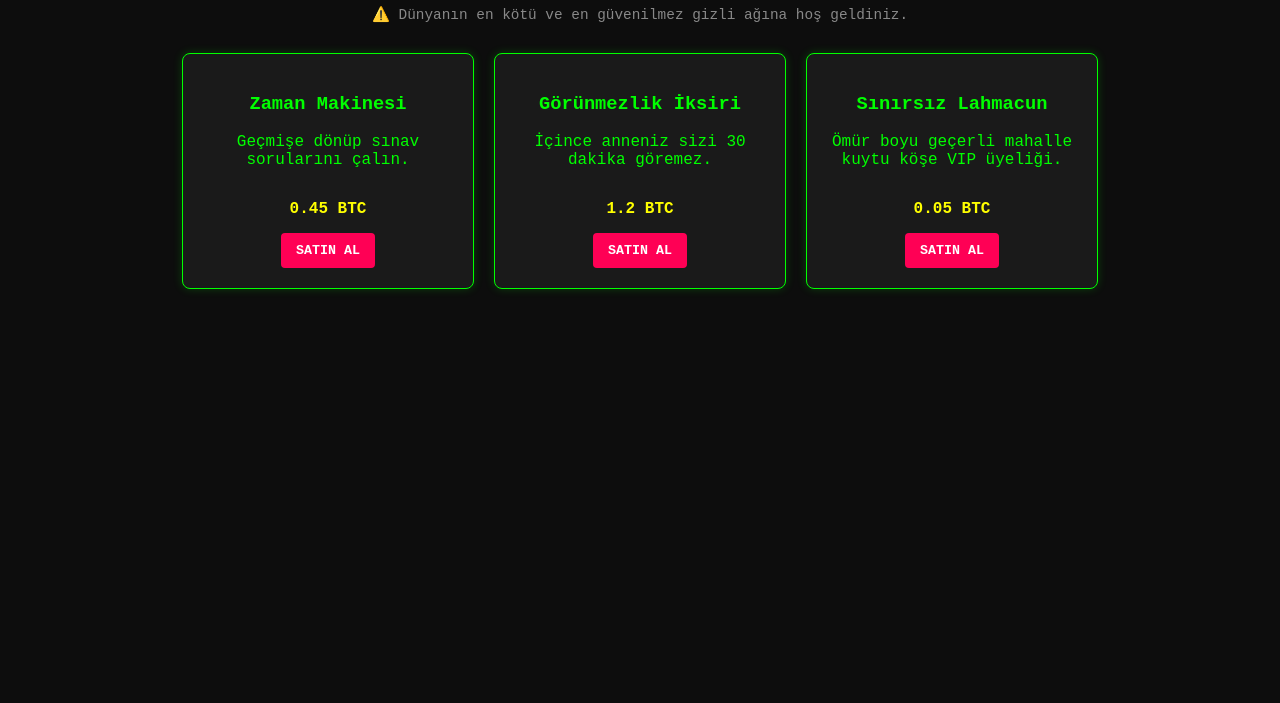
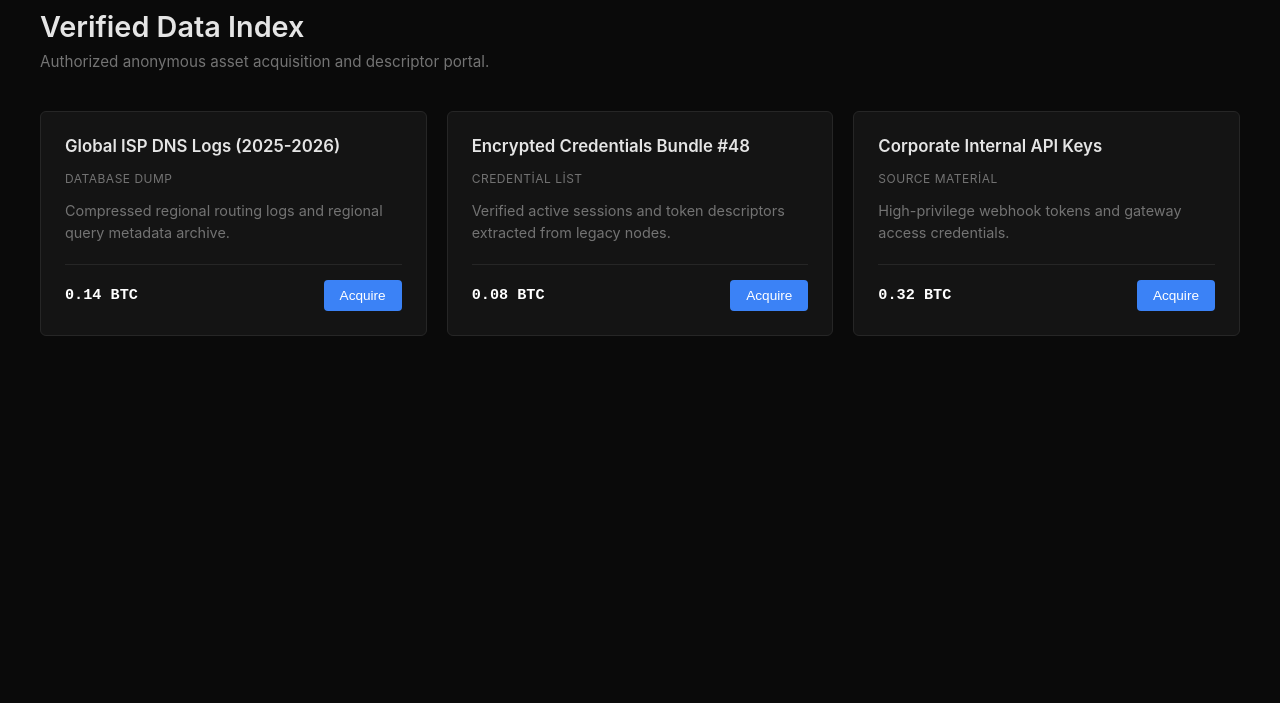
Before and after one commit to Gokalpgokcee/VBDW, a plain HTML site: page index.html in a window 1280 px wide. Shown: the part 97-800 px from the top of the page. Drawn offline with Linux system fonts and the light colour scheme.

Commit message:
Update title and styles in index.html

```diff
--- a/index.html
+++ b/index.html
@@ -3,73 +3,154 @@
 <head>
     <meta charset="UTF-8">
     <meta name="viewport" content="width=device-width, initial-scale=1.0">
-    <title>VBDW - Very Bad Dark Web</title>
+    <title>VBDW // Secure Data Marketplace v4.2</title>
     <style>
-        body {
-            background-color: #0d0d0d;
-            color: #00ff00;
-            font-family: 'Courier New', Courier, monospace;
-            margin: 0;
-            padding: 20px;
-            text-align: center;
+        :root {
+            --bg-color: #0a0a0a;
+            --card-bg: #141414;
+            --border-color: #262626;
+            --text-main: #e5e5e5;
+            --text-muted: #737373;
+            --accent: #3b82f6;
+            --accent-hover: #2563eb;
         }
 
-        h1 {
-            color: #ff0055;
-            text-shadow: 0 0 10px #ff0055;
-            letter-spacing: 2px;
+        body {
+            background-color: var(--bg-color);
+            color: var(--text-main);
+            font-family: -apple-system, BlinkMacSystemFont, "Segoe UI", Roboto, Helvetica, Arial, sans-serif;
+            margin: 0;
+            padding: 0;
+            box-sizing: border-box;
         }
 
-        .subtitle {
-            color: #888;
-            font-size: 0.9rem;
-            margin-bottom: 30px;
+        header {
+            border-bottom: 1px solid var(--border-color);
+            padding: 20px 40px;
+            display: flex;
+            justify-content: space-between;
+            align-items: center;
+            background-color: #0f0f0f;
         }
 
-        .market-grid {
-            display: flex;
-            flex-wrap: wrap;
-            justify-content: center;
-            gap: 20px;
-            margin-top: 30px;
+        .logo-area {
+            font-weight: 700;
+            font-size: 1.1rem;
+            letter-spacing: 1px;
+            color: #fff;
         }
 
-        .card {
-            background-color: #1a1a1a;
-            border: 1px solid #00ff00;
-            border-radius: 8px;
-            padding: 20px;
-            width: 250px;
-            box-shadow: 0 0 10px rgba(0, 255, 0, 0.2);
+        .status-badge {
+            font-size: 0.8rem;
+            color: #22c55e;
+            background: rgba(34, 197, 94, 0.1);
+            padding: 4px 10px;
+            border-radius: 20px;
+            border: 1px solid rgba(34, 197, 94, 0.2);
+        }
+
+        .container {
+            max-width: 1200px;
+            margin: 40px auto;
+            padding: 0 20px;
+        }
+
+        .hero {
+            margin-bottom: 40px;
+        }
+
+        .hero h1 {
+            font-size: 1.8rem;
+            margin-bottom: 8px;
+            font-weight: 600;
+        }
+
+        .hero p {
+            color: var(--text-muted);
+            font-size: 0.95rem;
+            margin: 0;
+        }
+
+        .grid {
+            display: grid;
+            grid-template-columns: repeat(auto-fill, minmax(320px, 1fr));
+            gap: 20px;
+        }
+
+        .item-card {
+            background-color: var(--card-bg);
+            border: 1px solid var(--border-color);
+            border-radius: 6px;
+            padding: 24px;
             display: flex;
             flex-direction: column;
             justify-content: space-between;
+            transition: border-color 0.2s;
+        }
+
+        .item-card:hover {
+            border-color: #404040;
+        }
+
+        .item-header {
+            display: flex;
+            justify-content: space-between;
+            align-items: flex-start;
+            margin-bottom: 15px;
+        }
+
+        .item-title {
+            font-size: 1.05rem;
+            font-weight: 600;
+            margin: 0;
+        }
+
+        .item-category {
+            font-size: 0.75rem;
+            color: var(--text-muted);
+            text-transform: uppercase;
+            letter-spacing: 0.5px;
+        }
+
+        .item-desc {
+            color: var(--text-muted);
+            font-size: 0.9rem;
+            line-height: 1.5;
+            margin-bottom: 20px;
+        }
+
+        .item-footer {
+            display: flex;
+            justify-content: space-between;
+            align-items: center;
+            border-top: 1px solid var(--border-color);
+            padding-top: 15px;
         }
 
         .price {
-            color: #ffff00;
-            font-weight: bold;
-            margin: 15px 0;
+            font-family: monospace;
+            font-size: 0.95rem;
+            color: #fff;
+            font-weight: 600;
         }
 
-        .buy-btn {
-            background-color: #ff0055;
+        .purchase-btn {
+            background-color: var(--accent);
             color: white;
             border: none;
-            padding: 10px 15px;
+            padding: 8px 16px;
+            border-radius: 4px;
+            font-size: 0.85rem;
+            font-weight: 500;
             cursor: pointer;
-            font-family: inherit;
-            font-weight: bold;
-            border-radius: 4px;
-            transition: 0.2s;
+            transition: background-color 0.2s;
         }
 
-        .buy-btn:hover {
-            background-color: #cc0044;
-            box-shadow: 0 0 10px #ff0055;
+        .purchase-btn:hover {
+            background-color: var(--accent-hover);
         }
 
-        /* FBI Şaka Ekranı Stilleri */
+        /* FBI / Siber Müdahale Ekranı */
         #fbi-screen {
             display: none;
             position: fixed;
@@ -85,101 +166,137 @@
             justify-content: center;
             box-sizing: border-box;
             padding: 20px;
+            font-family: Arial, sans-serif;
         }
 
         .fbi-logo {
-            width: 160px;
-            margin-bottom: 20px;
+            width: 140px;
+            margin-bottom: 25px;
         }
 
         .fbi-title {
-            color: #ff0000;
-            font-size: 2.3rem;
-            font-weight: bold;
-            margin-bottom: 10px;
-            text-shadow: 0 0 15px #ff0000;
+            color: #ef4444;
+            font-size: 2rem;
+            font-weight: 700;
+            letter-spacing: 1px;
+            margin-bottom: 15px;
+            text-align: center;
         }
 
-        .fbi-subtext {
-            color: #ffcc00;
-            font-size: 1.1rem;
+        .fbi-box {
+            border: 1px solid #333;
+            background: #0d0d0d;
             max-width: 600px;
+            padding: 30px;
+            border-radius: 4px;
+            text-align: left;
             line-height: 1.6;
-            border: 2px dashed #ff0000;
-            padding: 20px;
-            background: rgba(255, 0, 0, 0.1);
-            border-radius: 6px;
         }
 
-        .reset-btn {
-            margin-top: 25px;
-            background: #00ff00;
-            color: #000;
-            padding: 10px 20px;
-            border: none;
-            font-weight: bold;
-            cursor: pointer;
-            border-radius: 4px;
+        .fbi-box p {
+            margin: 0 0 15px 0;
+            color: #d4d4d4;
+            font-size: 0.95rem;
         }
 
-        .reset-btn:hover {
-            background: #00cc00;
+        .fbi-box p:last-child {
+            margin-bottom: 0;
+        }
+
+        .joke-highlight {
+            color: #22c55e;
+            font-weight: 600;
+        }
+
+        .exit-btn {
+            margin-top: 30px;
+            background: transparent;
+            color: var(--text-muted);
+            border: 1px solid var(--border-color);
+            padding: 8px 16px;
+            border-radius: 4px;
+            cursor: pointer;
+            font-size: 0.85rem;
+        }
+
+        .exit-btn:hover {
+            color: #fff;
+            border-color: #666;
         }
     </style>
 </head>
 <body>
 
-    <!-- Dark Web Mağaza Ekranı -->
-    <div id="main-content">
-        <h1>🌐 VBDW (Very Bad Dark Web) 🌐</h1>
-        <div class="subtitle">⚠️ Dünyanın en kötü ve en güvenilmez gizli ağına hoş geldiniz.</div>
+    <!-- Ana Ciddi Panel -->
+    <header>
+        <div class="logo-area">VBDW // ENCRYPTED NODE</div>
+        <div class="status-badge">● System Operational</div>
+    </header>
 
-        <div class="market-grid">
-            <div class="card">
+    <div class="container">
+        <div class="hero">
+            <h1>Verified Data Index</h1>
+            <p>Authorized anonymous asset acquisition and descriptor portal.</p>
+        </div>
+
+        <div class="grid">
+            <!-- Ürün 1 -->
+            <div class="item-card">
                 <div>
-                    <h3>Zaman Makinesi</h3>
-                    <p>Geçmişe dönüp sınav sorularını çalın.</p>
+                    <div class="item-header">
+                        <h3 class="item-title">Global ISP DNS Logs (2025-2026)</h3>
+                    </div>
+                    <div class="item-category">Database Dump</div>
+                    <p class="item-desc">Compressed regional routing logs and regional query metadata archive.</p>
                 </div>
-                <div>
-                    <p class="price">0.45 BTC</p>
-                    <button class="buy-btn" onclick="triggerFBI()">SATIN AL</button>
+                <div class="item-footer">
+                    <span class="price">0.14 BTC</span>
+                    <button class="purchase-btn" onclick="triggerFBI()">Acquire</button>
                 </div>
             </div>
 
-            <div class="card">
+            <!-- Ürün 2 -->
+            <div class="item-card">
                 <div>
-                    <h3>Görünmezlik İksiri</h3>
-                    <p>İçince anneniz sizi 30 dakika göremez.</p>
+                    <div class="item-header">
+                        <h3 class="item-title">Encrypted Credentials Bundle #48</h3>
+                    </div>
+                    <div class="item-category">Credential List</div>
+                    <p class="item-desc">Verified active sessions and token descriptors extracted from legacy nodes.</p>
                 </div>
-                <div>
-                    <p class="price">1.2 BTC</p>
-                    <button class="buy-btn" onclick="triggerFBI()">SATIN AL</button>
+                <div class="item-footer">
+                    <span class="price">0.08 BTC</span>
+                    <button class="purchase-btn" onclick="triggerFBI()">Acquire</button>
                 </div>
             </div>
 
-            <div class="card">
+            <!-- Ürün 3 -->
+            <div class="item-card">
                 <div>
-                    <h3>Sınırsız Lahmacun</h3>
-                    <p>Ömür boyu geçerli mahalle kuytu köşe VIP üyeliği.</p>
+                    <div class="item-header">
+                        <h3 class="item-title">Corporate Internal API Keys</h3>
+                    </div>
+                    <div class="item-category">Source Material</div>
+                    <p class="item-desc">High-privilege webhook tokens and gateway access credentials.</p>
                 </div>
-                <div>
-                    <p class="price">0.05 BTC</p>
-                    <button class="buy-btn" onclick="triggerFBI()">SATIN AL</button>
+                <div class="item-footer">
+                    <span class="price">0.32 BTC</span>
+                    <button class="purchase-btn" onclick="triggerFBI()">Acquire</button>
                 </div>
             </div>
         </div>
     </div>
 
-    <!-- FBI Şaka Ekranı -->
+    <!-- FBI / Siber Müdahale Şaka Ekranı -->
     <div id="fbi-screen">
         <img class="fbi-logo" src="https://upload.wikimedia.org/wikipedia/commons/d/da/Seal_of_the_Federal_Bureau_of_Investigation.svg" alt="FBI Logo">
-        <div class="fbi-title">THIS WEBSITE HAS BEEN SEIZED</div>
-        <div class="fbi-subtext">
-            <p><strong>🚨 VBDW OPERASYONU BAŞARIYLA ÇÖKERTİLDİ 🚨</strong></p>
-            <p>Hey Yakalandın! Çok gizli "Very Bad Dark Web" pazarında ne arıyordun?</p>
-            <p><em>(Merak etme, bu tamamen şaka amaçlıdır, hiçbir verin kaydedilmedi! 😉)</em></p>
+        <div class="fbi-title">THIS DOMAIN HAS BEEN SEIZED</div>
+        <div class="fbi-box">
+            <p>Federal Bureau of Investigation ve Uluslararası Siber Güvenlik Birimleri koordinasyonuyla bu altyapı çökertilmiştir.</p>
+            <p>IP adresiniz, oturum verileriniz ve tarayıcı izleriniz güvenlik birimlerimiz tarafından kayıt altına alınmıştır.</p>
+            <p class="joke-highlight">--- ŞAKA! Sakin ol, bu tamamen mizah amaçlı yazılmış bir test sitesidir. Hiçbir verin gitmedi, rahat ol! 😉 ---</p>
         </div>
-        <button class="reset-btn" onclick="closeFBI()">VBDW'ye Geri Dön</button>
+        <button class="exit-btn" onclick="closeFBI()">Panele Geri Dön</button>
     </div>
 
     <script>
```
